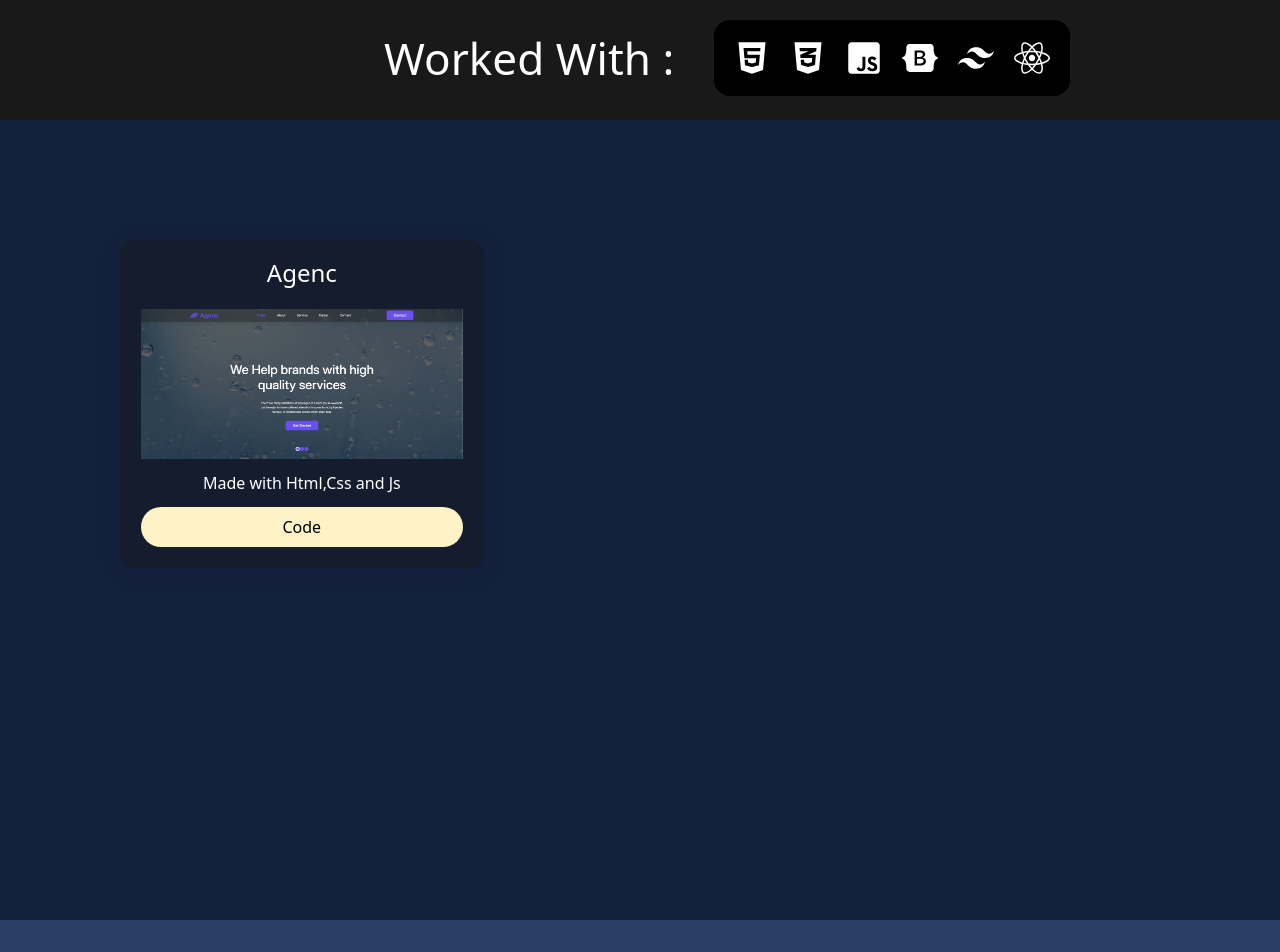
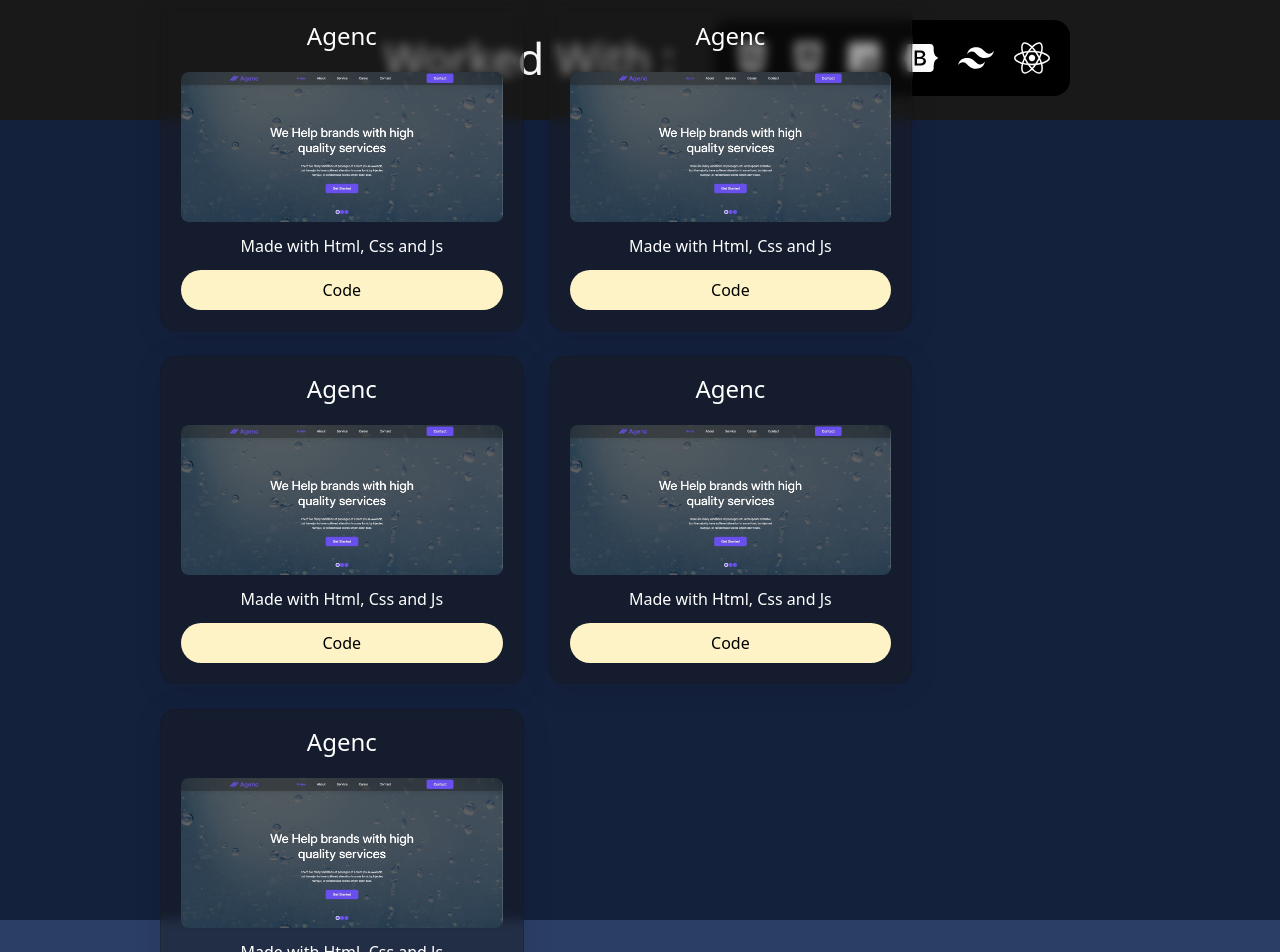
Before and after one commit to mridul360/portfolio, a React (Vite) app: page / in a window 1280 px wide. Shown: the part 1480-2432 px from the top of the page. Built offline with nearby package versions, Linux system fonts and the light colour scheme.

Commit message:
works part

```diff
--- a/src/Components/Works/Works.jsx
+++ b/src/Components/Works/Works.jsx
@@ -1,33 +1,207 @@
-import React from 'react'
-import Container from '../Layout/Container'
-import agenc from '../../assets/agenc.jpg'
+// import React from 'react'
+// import Container from '../Layout/Container'
+// import agenc from '../../assets/agenc.jpg'
 
+
+// const Works = () => {
+//   return (
+//     <div id='works' className='h-[100vh] bg-[#14213d]'>
+//       <Container>
+//         <div className='flex justify-between items-center p-30'>
+
+//             <div className='px-5 py-5 rounded-2xl 'style={{
+//             background: 'rgba(23, 23, 23, 0.4)',
+//             boxShadow: '0 4px 30px rgba(0, 0, 0, 0.1)',
+//             backdropFilter: 'blur(5.4px)',
+//             WebkitBackdropFilter: 'blur(5.4px)',
+//             border: '1px solid rgba(23, 23, 23, 0.3)',
+//           }}>
+//             <h2 className='text-[24px] leading-[24px] text-center text-white mb-6'>Agenc</h2>
+//             <div ><a href="https://mridul360.github.io/agenc/"><img className='h-[150px]' src={agenc} alt="" /></a></div>
+//             <div className='text-center mt-3'>
+//                 <p className='text-white'>Made with Html,Css and Js</p>
+//                 <a href=""><button className='w-full bg-amber-100 rounded-3xl py-2 mt-3 cursor-pointer'>Code</button></a>
+//             </div>
+//           </div>
+
+//         </div>
+//       </Container>
+//     </div>
+//   )
+// }
+
+// export default Works
+
+
+
+
+
+
+
+
+import React from 'react';
+import Container from '../Layout/Container';
+import agenc from '../../assets/agenc.jpg';
 
 const Works = () => {
   return (
-    <div id='works' className='h-[100vh] bg-[#14213d]'>
+    <div id='works' className='h-[100vh] bg-[#14213d] flex items-center'>
       <Container>
-        <div className='flex justify-between items-center p-30'>
-
-            <div className='px-5 py-5 rounded-2xl 'style={{
-            background: 'rgba(23, 23, 23, 0.4)',
-            boxShadow: '0 4px 30px rgba(0, 0, 0, 0.1)',
-            backdropFilter: 'blur(5.4px)',
-            WebkitBackdropFilter: 'blur(5.4px)',
-            border: '1px solid rgba(23, 23, 23, 0.3)',
-          }}>
+        <div className='flex  flex-wrap  items-center gap-[25px] ml-20 px-20'>
+          <div
+            className='px-5 py-5 rounded-2xl transition-all duration-300 hover:shadow-lg hover:shadow-amber-500/50 hover:scale-105'
+            style={{
+              background: 'rgba(23, 23, 23, 0.4)',
+              boxShadow: '0 4px 30px rgba(0, 0, 0, 0.1)',
+              backdropFilter: 'blur(5.4px)',
+              WebkitBackdropFilter: 'blur(5.4px)',
+              border: '1px solid rgba(23, 23, 23, 0.3)',
+              transform: 'translateZ(0)',
+            }}
+          >
             <h2 className='text-[24px] leading-[24px] text-center text-white mb-6'>Agenc</h2>
-            <div ><a href="https://mridul360.github.io/agenc/"><img className='h-[150px]' src={agenc} alt="" /></a></div>
+            <div>
+              <a href="https://mridul360.github.io/agenc/">
+                <img
+                  className='h-[150px] rounded-lg object-cover transition-transform duration-300 hover:scale-95'
+                  src={agenc}
+                  alt="Agenc Project"
+                />
+              </a>
+            </div>
             <div className='text-center mt-3'>
-                <p className='text-white'>Made with Html,Css and Js</p>
-                <a href=""><button className='w-full bg-amber-100 rounded-3xl py-2 mt-3 cursor-pointer'>Code</button></a>
+              <p className='text-white'>Made with Html, Css and Js</p>
+              <a href="#">
+                <button className='w-full bg-amber-100 rounded-3xl py-2 mt-3 cursor-pointer hover:bg-amber-200 transition-colors duration-300'>
+                  Code
+                </button>
+              </a>
             </div>
           </div>
-
+          <div
+            className='px-5 py-5 rounded-2xl transition-all duration-300 hover:shadow-lg hover:shadow-amber-500/50 hover:scale-105'
+            style={{
+              background: 'rgba(23, 23, 23, 0.4)',
+              boxShadow: '0 4px 30px rgba(0, 0, 0, 0.1)',
+              backdropFilter: 'blur(5.4px)',
+              WebkitBackdropFilter: 'blur(5.4px)',
+              border: '1px solid rgba(23, 23, 23, 0.3)',
+              transform: 'translateZ(0)',
+            }}
+          >
+            <h2 className='text-[24px] leading-[24px] text-center text-white mb-6'>Agenc</h2>
+            <div>
+              <a href="https://mridul360.github.io/agenc/">
+                <img
+                  className='h-[150px] rounded-lg object-cover transition-transform duration-300 hover:scale-95'
+                  src={agenc}
+                  alt="Agenc Project"
+                />
+              </a>
+            </div>
+            <div className='text-center mt-3'>
+              <p className='text-white'>Made with Html, Css and Js</p>
+              <a href="#">
+                <button className='w-full bg-amber-100 rounded-3xl py-2 mt-3 cursor-pointer hover:bg-amber-200 transition-colors duration-300'>
+                  Code
+                </button>
+              </a>
+            </div>
+          </div>
+          <div
+            className='px-5 py-5 rounded-2xl transition-all duration-300 hover:shadow-lg hover:shadow-amber-500/50 hover:scale-105'
+            style={{
+              background: 'rgba(23, 23, 23, 0.4)',
+              boxShadow: '0 4px 30px rgba(0, 0, 0, 0.1)',
+              backdropFilter: 'blur(5.4px)',
+              WebkitBackdropFilter: 'blur(5.4px)',
+              border: '1px solid rgba(23, 23, 23, 0.3)',
+              transform: 'translateZ(0)',
+            }}
+          >
+            <h2 className='text-[24px] leading-[24px] text-center text-white mb-6'>Agenc</h2>
+            <div>
+              <a href="https://mridul360.github.io/agenc/">
+                <img
+                  className='h-[150px] rounded-lg object-cover transition-transform duration-300 hover:scale-95'
+                  src={agenc}
+                  alt="Agenc Project"
+                />
+              </a>
+            </div>
+            <div className='text-center mt-3'>
+              <p className='text-white'>Made with Html, Css and Js</p>
+              <a href="#">
+                <button className='w-full bg-amber-100 rounded-3xl py-2 mt-3 cursor-pointer hover:bg-amber-200 transition-colors duration-300'>
+                  Code
+                </button>
+              </a>
+            </div>
+          </div>
+          <div
+            className='px-5 py-5 rounded-2xl transition-all duration-300 hover:shadow-lg hover:shadow-amber-500/50 hover:scale-105'
+            style={{
+              background: 'rgba(23, 23, 23, 0.4)',
+              boxShadow: '0 4px 30px rgba(0, 0, 0, 0.1)',
+              backdropFilter: 'blur(5.4px)',
+              WebkitBackdropFilter: 'blur(5.4px)',
+              border: '1px solid rgba(23, 23, 23, 0.3)',
+              transform: 'translateZ(0)',
+            }}
+          >
+            <h2 className='text-[24px] leading-[24px] text-center text-white mb-6'>Agenc</h2>
+            <div>
+              <a href="https://mridul360.github.io/agenc/">
+                <img
+                  className='h-[150px] rounded-lg object-cover transition-transform duration-300 hover:scale-95'
+                  src={agenc}
+                  alt="Agenc Project"
+                />
+              </a>
+            </div>
+            <div className='text-center mt-3'>
+              <p className='text-white'>Made with Html, Css and Js</p>
+              <a href="#">
+                <button className='w-full bg-amber-100 rounded-3xl py-2 mt-3 cursor-pointer hover:bg-amber-200 transition-colors duration-300'>
+                  Code
+                </button>
+              </a>
+            </div>
+          </div>
+          <div
+            className='px-5 py-5 rounded-2xl transition-all duration-300 hover:shadow-lg hover:shadow-amber-500/50 hover:scale-105'
+            style={{
+              background: 'rgba(23, 23, 23, 0.4)',
+              boxShadow: '0 4px 30px rgba(0, 0, 0, 0.1)',
+              backdropFilter: 'blur(5.4px)',
+              WebkitBackdropFilter: 'blur(5.4px)',
+              border: '1px solid rgba(23, 23, 23, 0.3)',
+              transform: 'translateZ(0)',
+            }}
+          >
+            <h2 className='text-[24px] leading-[24px] text-center text-white mb-6'>Agenc</h2>
+            <div>
+              <a href="https://mridul360.github.io/agenc/">
+                <img
+                  className='h-[150px] rounded-lg object-cover transition-transform duration-300 hover:scale-95'
+                  src={agenc}
+                  alt="Agenc Project"
+                />
+              </a>
+            </div>
+            <div className='text-center mt-3'>
+              <p className='text-white'>Made with Html, Css and Js</p>
+              <a href="#">
+                <button className='w-full bg-amber-100 rounded-3xl py-2 mt-3 cursor-pointer hover:bg-amber-200 transition-colors duration-300'>
+                  Code
+                </button>
+              </a>
+            </div>
+          </div>
         </div>
       </Container>
     </div>
-  )
-}
+  );
+};
 
-export default Works
+export default Works;
```
